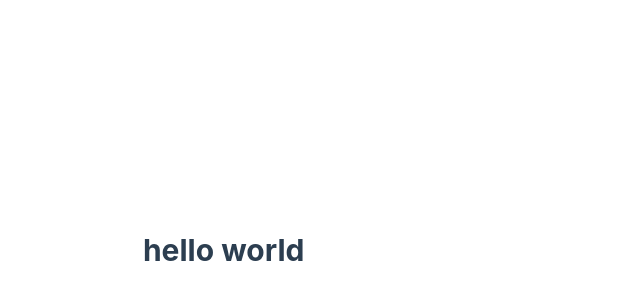
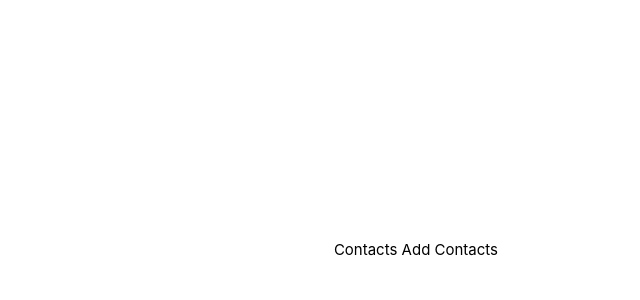
Before and after one commit to umesh1702/vue3ContactsComputed, a Vue app: page / in a window 1280 px wide. Shown: the part 150-450 px from the top of the page, without its empty margins (142-782 px from the left). Built offline with nearby package versions, Linux system fonts and the light colour scheme.

Commit message:
div created

```diff
--- a/src/App.vue
+++ b/src/App.vue
@@ -1,7 +1,8 @@
 
 <template  >
-  <div id="app">
-  <h1 class="text-3xl font-bold ">{{ msg }}</h1>
+  <div class="bg-white text-black">
+    Contacts
+    <button @click="redirect()">Add Contacts</button>
 </div>
 </template>
 
@@ -10,7 +11,15 @@ export default{
   name : "app",
   data(){
     return{
-      msg:"hello world"
+      contacts:[
+        {firstName:"jin",lastName:"mori",phone:6303437951},
+        {firstName:"jin",lastName:"mori",phone:6303437952},
+        {firstName:"jin",lastName:"mori",phone:6303437953}]
+    }
+  },
+  methods:{
+    redirect(){
+      console.log('hello')
     }
   }
 }
```
